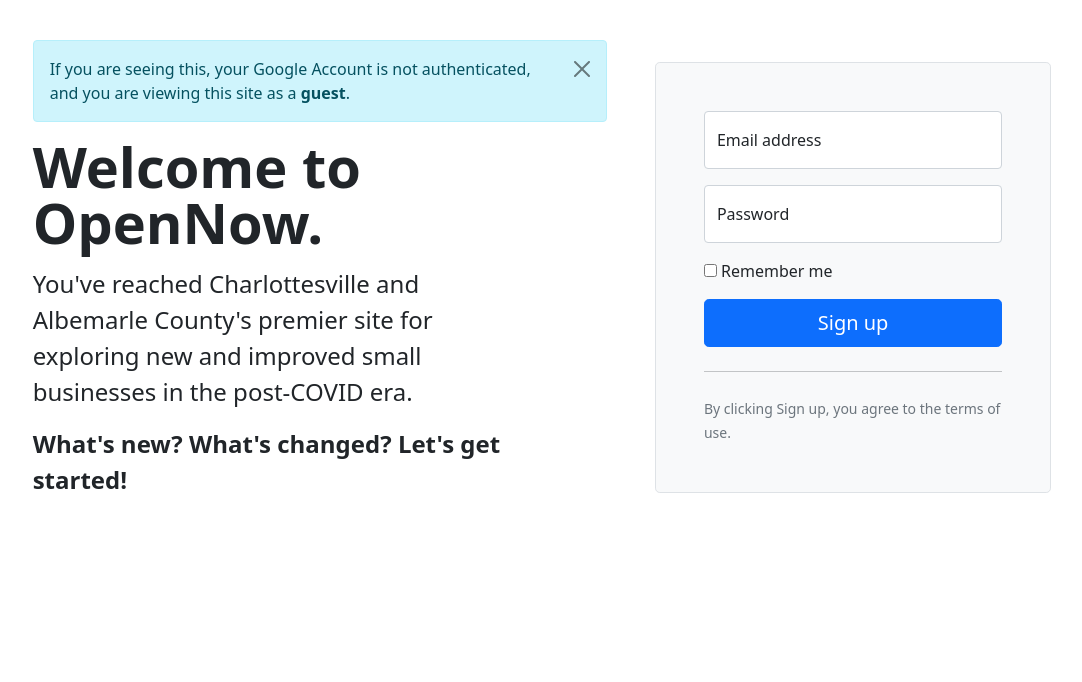
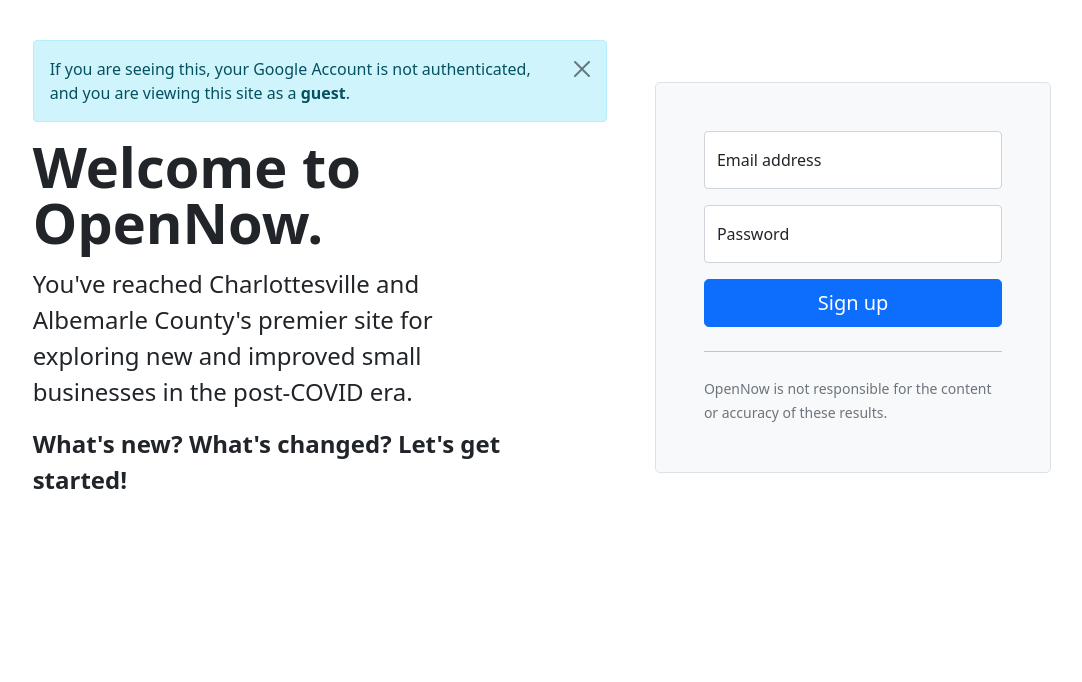
Before and after one commit to AndrewNguyen1/open-now, a Django app: page /open_now/home/ in a window 1280 px wide. Shown: the part 56-738 px from the top of the page, without its empty margins (98-1180 px from the left). Run offline with Django 3.2, Linux system fonts and the light colour scheme; some libraries are stand-ins or nearby versions.

Commit message:
created archive_map.html

```diff
--- a/open_now/templates/open_now/home.html
+++ b/open_now/templates/open_now/home.html
@@ -34,14 +34,10 @@ Homepage - OpenNow
                     <input type="password" class="form-control" id="floatingPassword" placeholder="Password">
                     <label for="floatingPassword">Password</label>
                 </div>
-                <div class="checkbox mb-3">
-                    <label>
-                        <input type="checkbox" value="remember-me"> Remember me
-                    </label>
-                </div>
+
                 <button class="w-100 btn btn-lg btn-primary" type="submit">Sign up</button>
                 <hr class="my-4">
-                <small class="text-muted">By clicking Sign up, you agree to the terms of use.</small>
+                <small class="text-muted">OpenNow is not responsible for the content or accuracy of these results.</small>
             </form>
         </div>
     </div>
```
Also changed, not shown: open_now/templates/open_now/archive_map.html (renamed from open_now/templates/open_now/map.html).
